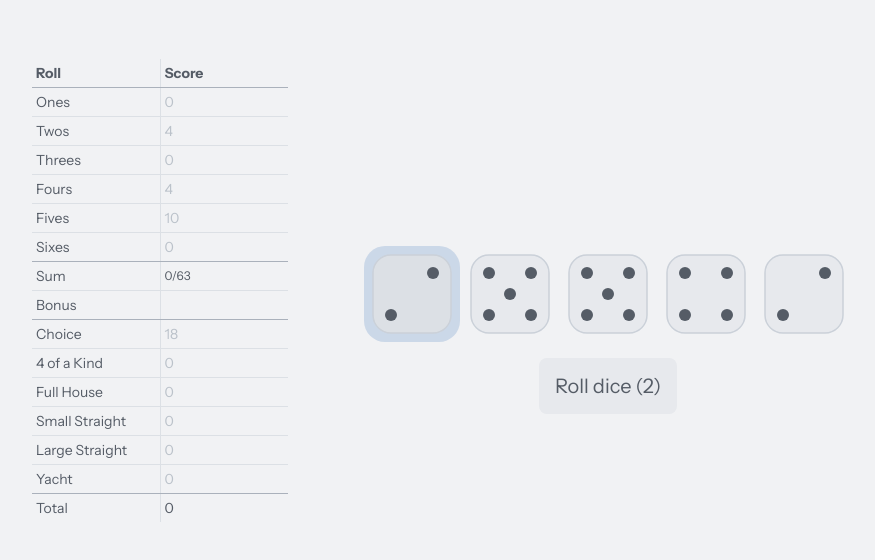
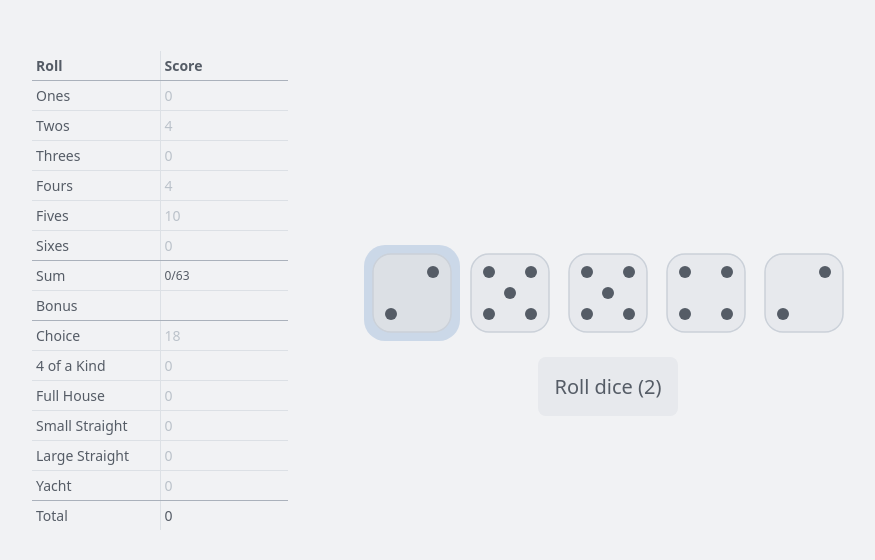
Before and after one commit to alexanderteinum/nano-dice, a plain HTML site: page index.html in a window 1280 px wide. Shown: the part 110-670 px from the top of the page, without its empty margins (160-1035 px from the left). Drawn offline with nearby package versions, Linux system fonts and the light colour scheme.

Commit message:
Use system UI font stack

```diff
--- a/index.html
+++ b/index.html
@@ -4,12 +4,6 @@
     <title>nano-dice</title>
     <meta charset="utf-8" />
     <meta name="viewport" content="width=device-width, initial-scale=1, viewport-fit=cover" />
-    <link rel="preconnect" href="https://fonts.googleapis.com" />
-    <link rel="preconnect" href="https://fonts.gstatic.com" crossorigin />
-    <link
-      href="https://fonts.googleapis.com/css2?family=Instrument+Sans:ital,wght@0,400..700;1,400..700&display=swap"
-      rel="stylesheet"
-    />
     <script src="https://cdn.jsdelivr.net/npm/gsap@3.14.1/dist/gsap.min.js"></script>
     <script>
       const MODE_DICE = 0;
@@ -728,7 +722,7 @@
 
       body,
       button {
-        font-family: "Instrument Sans", sans-serif;
+        font-family: system-ui, sans-serif;
       }
 
       .main-container {
```
